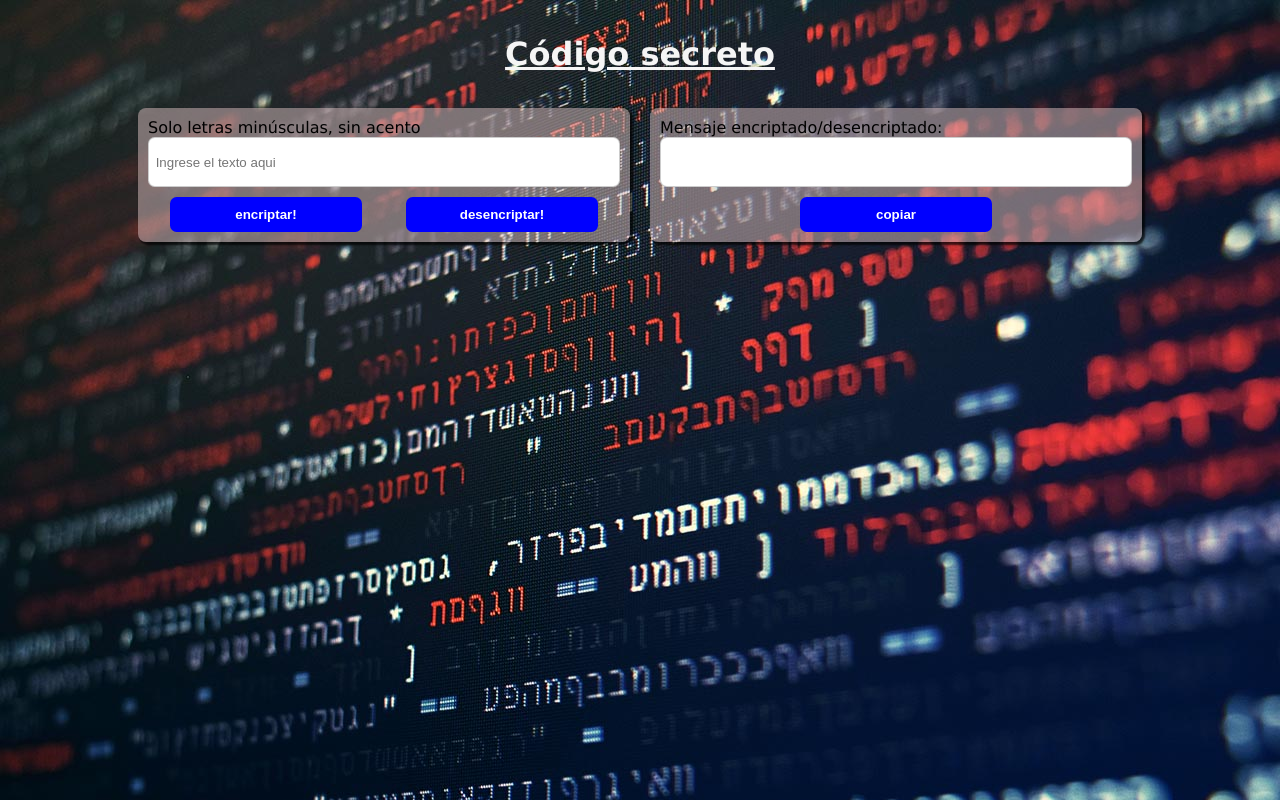
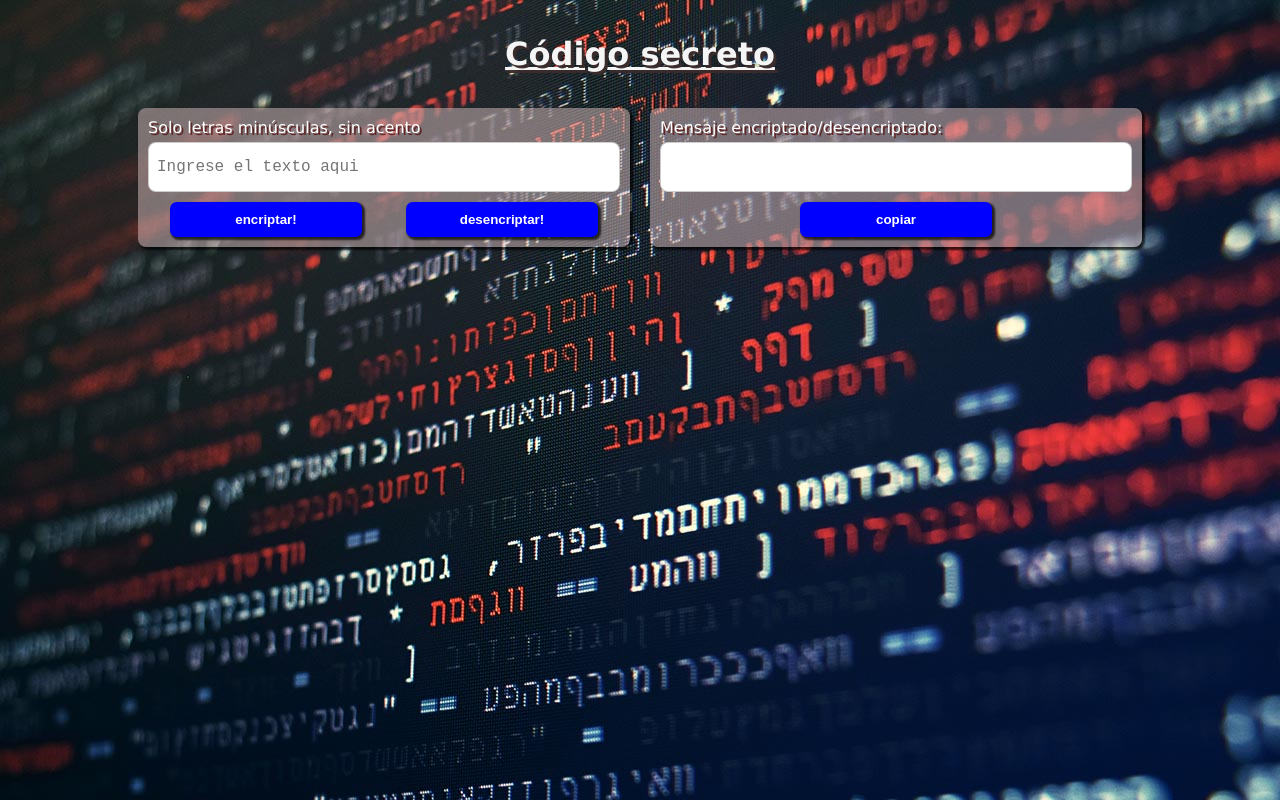
Before and after one commit to MartinAlcaraz/challenge-oracle-encriptador, a plain HTML site: page index.html in a window 1280 px wide. Drawn offline with Linux system fonts and the light colour scheme.

Commit message:
css modificado

```diff
--- a/index.html
+++ b/index.html
@@ -23,8 +23,8 @@
     </section>
 
     <section class="msg box">
-      <label id="">Mensaje encriptado/desencriptado:</label>
-      <input class="text-input" type="text" id="msg"></input>
+      <label id="output-texto">Mensaje encriptado/desencriptado:</label>
+      <input class="text-input" type="text" id="msg" name="output-texto"></input>
       <input class="btn" type="submit" value="copiar" id="btn-copy">
     </section>
   </main>
--- a/script.js
+++ b/script.js
@@ -1,3 +1,16 @@
+
+const botonEncriptar= document.querySelector("#btn-encriptar");
+const botonDesencriptar= document.querySelector("#btn-desencriptar");
+
+botonDesencriptar.addEventListener("click", (event) => {
+   event.preventDefault();
+});
+
+botonEncriptar.addEventListener("click", (event) => {
+   event.preventDefault();
+
+
+});
 
 /* Reglas de encriptación:
 "e" es convertido para "enter"
--- a/style.css
+++ b/style.css
@@ -22,6 +22,7 @@ body {
 .titulo {
   text-decoration: underline;
   color: whitesmoke;
+  text-shadow: 3px 3px #3a2c2cf6 ;
   padding: 15px;
   width: 100%;
   margin: 20px auto;
@@ -42,6 +43,7 @@ body {
   opacity: 1;
   display: flex;
   align-items: center;
+
 }
 
 .btn {
@@ -55,14 +57,28 @@ body {
   margin: 10px auto 0 auto;
   border-radius: 0.5em;
   opacity: 1;
+  box-shadow: 2px 2px 2px 1px rgba(0, 0, 0, 0.7);
+}
+
+.btn:active{
+  transform: translate(3px, 3px);
+  box-shadow: 0 0 0 0;
 }
 
 .text-input {
+  font-family: 'Courier New', Courier, monospace;
+  font-size: 16px;
   border-radius: 0.5em;
   border: 1px solid rgba(0, 0, 0, 0.2);
   display: block;
   padding: 0.5em;
   width: 100%;
   height: 50px;
+  margin-top: 5px;
+}
+
+label{
+  color: #fff;
+  text-shadow: 2px 2px #5e2323f6 ;
 
 }
```
